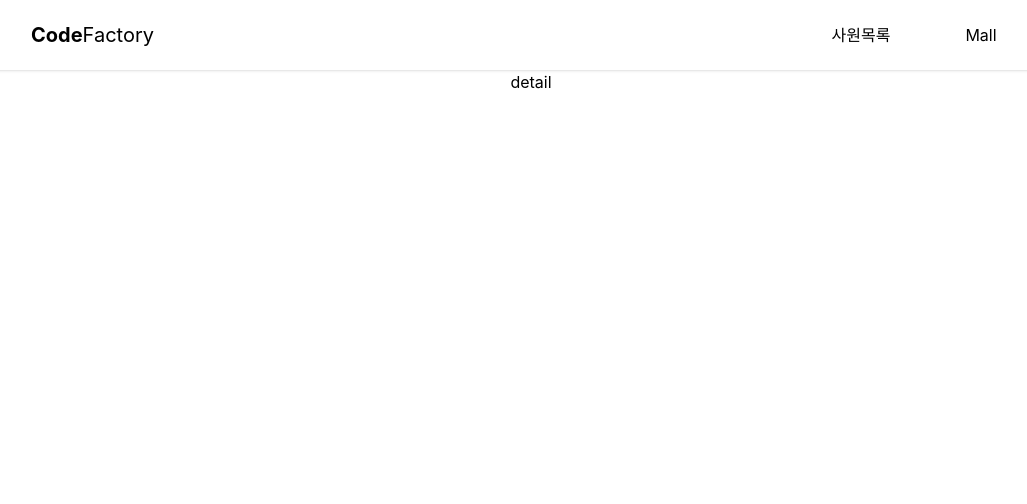
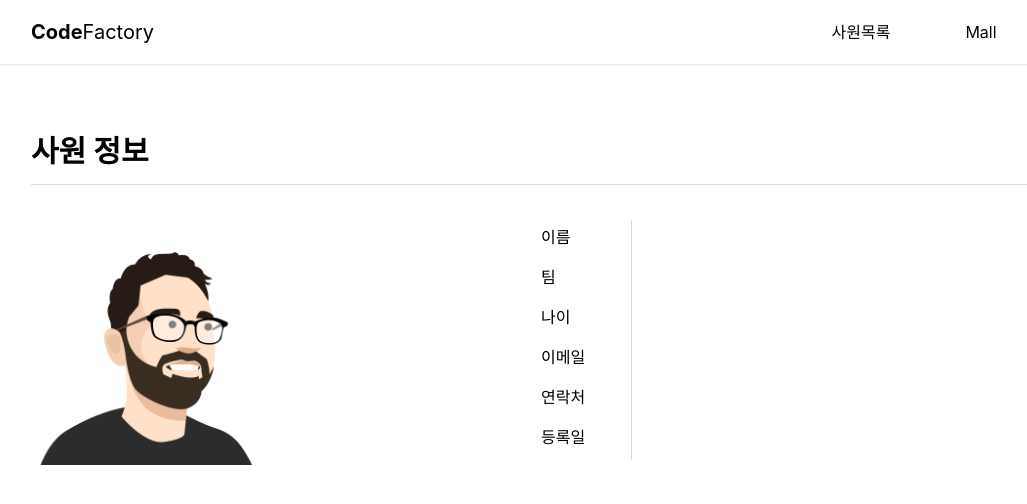
Before and after one commit to che-ri/reacthookform_reactquery, a React (Create React App) app: page /worker/detail/1 in a window 1280 px wide. Shown: the top 504 px of the page, without its empty margins (109-1136 px from the left). Built offline with nearby package versions, Linux system fonts and the light colour scheme.

Commit message:
feat ::: 사원정보 detail page 뷰 작업

```diff
--- a/src/components/Home/List.jsx
+++ b/src/components/Home/List.jsx
@@ -1,5 +1,6 @@
 import React from "react";
 import { useForm } from "react-hook-form";
+import { useNavigate } from "react-router-dom";
 import Button from "../../shared/Button";
 import RHFForm from "../../shared/RHFForm";
 import RHFInput from "../../shared/RHFInput";
@@ -39,6 +40,7 @@ export default function List({ data, handleEdit, handleDel }) {
 }
 
 function Row({ data, handleEdit, handleDel }) {
+    const navigate = useNavigate();
     const [is_edit, setIsEdit] = React.useState(false);
     const { register, handleSubmit, reset } = useForm();
 
@@ -129,8 +131,12 @@ function Row({ data, handleEdit, handleDel }) {
         setIsEdit(false);
     }
 
+    function goDetail(id) {
+        navigate(`/worker/detail/${id}`);
+    }
+
     return (
-        <>
+        <div className="cursor-pointer" onClick={() => goDetail(data.id)}>
             {is_edit ? (
                 <RHFForm
                     onSubmit={handleSubmit(edit)}
@@ -170,7 +176,7 @@ function Row({ data, handleEdit, handleDel }) {
                     </div>
                 </div>
             )}
-        </>
+        </div>
     );
 }
 
--- /dev/null
+++ b/src/components/WorkerDetail/WorkerTable.jsx
@@ -0,0 +1,39 @@
+import React from "react";
+import img_person from "../../asset/images/person.png";
+
+export default function WorkerTable({ data }) {
+    const { name, team, age, email, phone, date } = data;
+
+    const temp = [
+        {
+            name: "이름",
+            value: name,
+        },
+        { name: "팀", value: team },
+        { name: "나이", value: age },
+        { name: "이메일", value: email },
+        { name: "연락처", value: phone },
+        { name: "등록일", value: date },
+    ];
+
+    return (
+        <div className="grid grid-cols-2 items-center">
+            <img src={img_person} alt="사원이미지" className="w-[50%]" />
+            <div>
+                {temp.map((t) => (
+                    <div
+                        key={`header-${t.name}`}
+                        className="grid grid-cols-[100px_1fr] auto-rows-[40px] bg-gray gap-[1px]"
+                    >
+                        <div className="px-[10px] py-[5px] bg-white">
+                            {t.name}
+                        </div>
+                        <div className="px-[10px] py-[5px] bg-white">
+                            {t.value}
+                        </div>
+                    </div>
+                ))}
+            </div>
+        </div>
+    );
+}
--- /dev/null
+++ b/src/components/WorkerDetail/index.jsx
@@ -0,0 +1,18 @@
+import React from "react";
+import Container from "../../shared/Container";
+import Pagename from "../../shared/Pagename";
+import Wrapper from "../../shared/Wrapper";
+import WorkerTable from "./WorkerTable";
+
+export default function Index() {
+    const data = {};
+
+    return (
+        <Container>
+            <Wrapper>
+                <Pagename name="사원 정보" />
+                <WorkerTable data={data} />
+            </Wrapper>
+        </Container>
+    );
+}
--- a/src/pages/WorkerDetail.jsx
+++ b/src/pages/WorkerDetail.jsx
@@ -1,5 +1,6 @@
 import React from "react";
+import Index from "../components/WorkerDetail";
 
 export default function WorkerDetail() {
-    return <div>detail</div>;
+    return <Index />;
 }
--- a/src/shared/Container.jsx
+++ b/src/shared/Container.jsx
@@ -1,6 +1,6 @@
 import React from "react";
 
-export default function Container({ children, className, ...props }) {
+export default function Container({ children, className = "", ...props }) {
     return (
         <div className={`w-full h-full pt-[15px] ${className}`} {...props}>
             {children}
--- a/src/shared/Wrapper.jsx
+++ b/src/shared/Wrapper.jsx
@@ -1,10 +1,10 @@
 import React from "react";
 
-export default function Wrapper({ children, className, ...props }) {
+export default function Wrapper({ children, className = "", ...props }) {
     return (
         <div
             {...props}
-            className={`h-[100%] max-w-[1000px] w-full relative m-auto relative ${className}`}
+            className={`h-full max-w-[1000px] w-full relative m-auto relative ${className}`}
         >
             {children}
         </div>
```
Also changed, not shown: src/asset/images/person.png (added).
